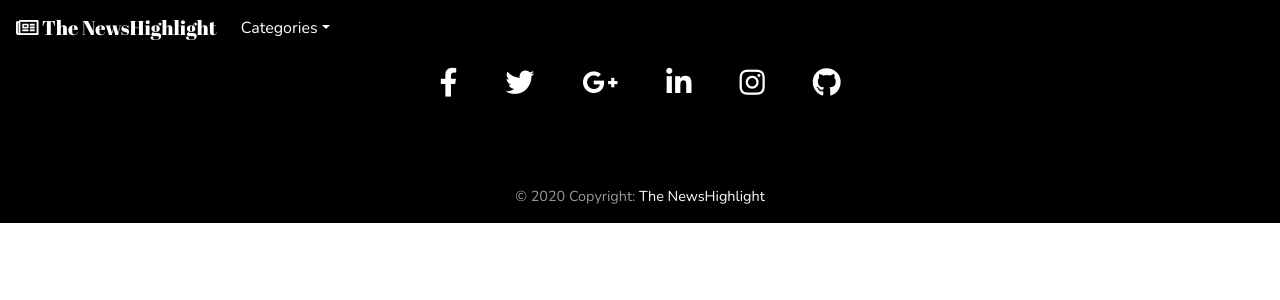
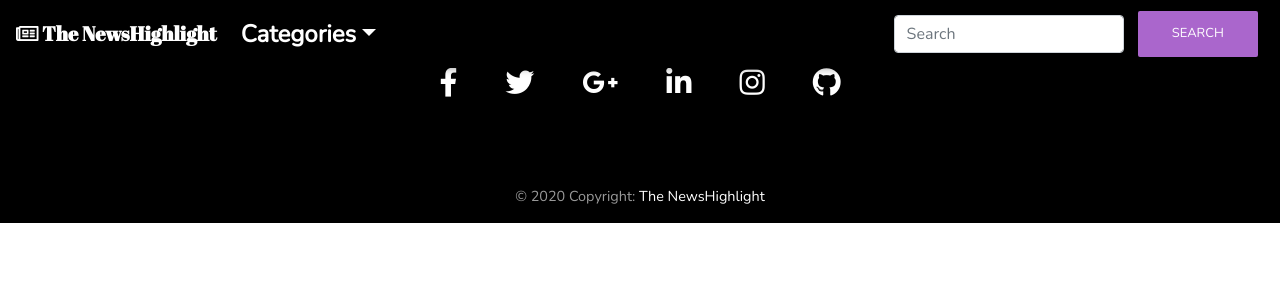
Before and after one commit to catherine244/NewsHighlight, a Flask app: template app/templates/base.html in a window 1280 px wide. Shown: the top 300 px of the page. Run offline with Flask 2, Linux system fonts and the light colour scheme; the template is opened without the code that fills it, so the values that code supplies are empty; some libraries are stand-ins or nearby versions.

Commit message:
changed font size for nav bar drop down icon

```diff
--- a/app/templates/base.html
+++ b/app/templates/base.html
@@ -16,7 +16,7 @@
 
 <body>
     <!--Navbar-->
-    <nav class="navbar navbar-expand-lg navbar-dark fixed-top" style="background-color: #000">
+    <nav class="navbar navbar-expand-lg navbar-dark fixed-top" style="background-color: #000 ;font-size:26px;font-weight:Bold">
         <a class="navbar-brand" href="/" id="brand" style="font-family: 'Abril Fatface', cursive;"><i
                 class="far fa-newspaper"></i> The NewsHighlight</a>
         <!-- Collapse button -->
@@ -30,7 +30,7 @@
             <ul class="navbar-nav mr-auto">
                 <li class="nav-item dropdown">
                     <a class="nav-link dropdown-toggle" id="navbarDropdownMenuLink" data-toggle="dropdown"
-                        aria-haspopup="true" aria-expanded="false">Categories</a>
+                        aria-haspopup="true" aria-expanded="false"style="font-size:24px;font-weight:Bold">Categories</a>
                     <div class="dropdown-menu dropdown-primary" aria-labelledby="navbarDropdownMenuLink">
                         <a class="dropdown-item" href="/category/{{categories[0]}}">Business <i
                                 class="fas fa-briefcase"></i></a>
@@ -49,6 +49,10 @@
                     </div>
                 </li>
             </ul>
+            <form class="form-inline my-2 my-lg-0">
+      <input class="form-control mr-sm-2" type="text" placeholder="Search">
+      <button class="btn btn-secondary my-2 my-sm-0" type="submit">Search</button>
+    </form>
         </div>
     </nav>
     <!--/.Navbar-->
```
